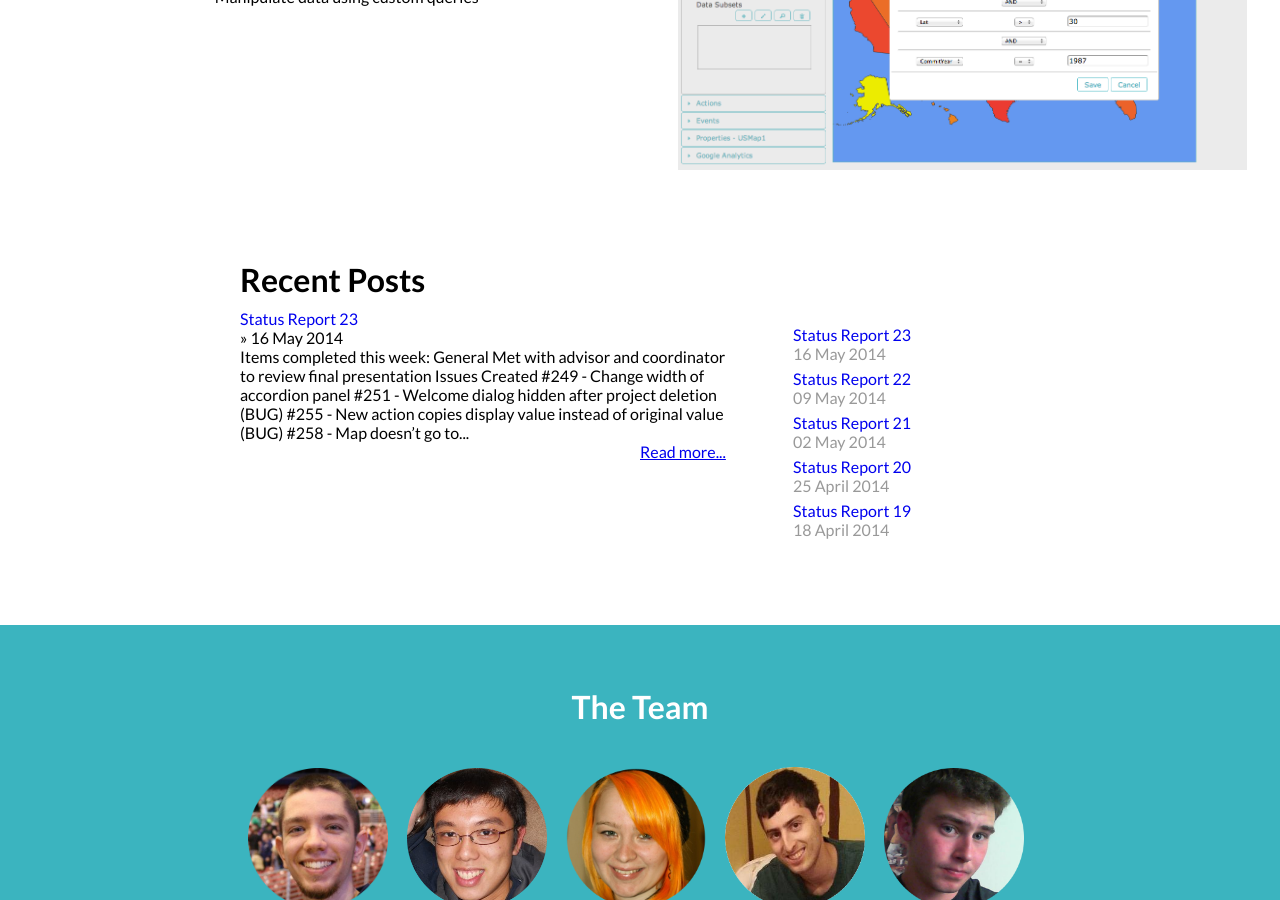
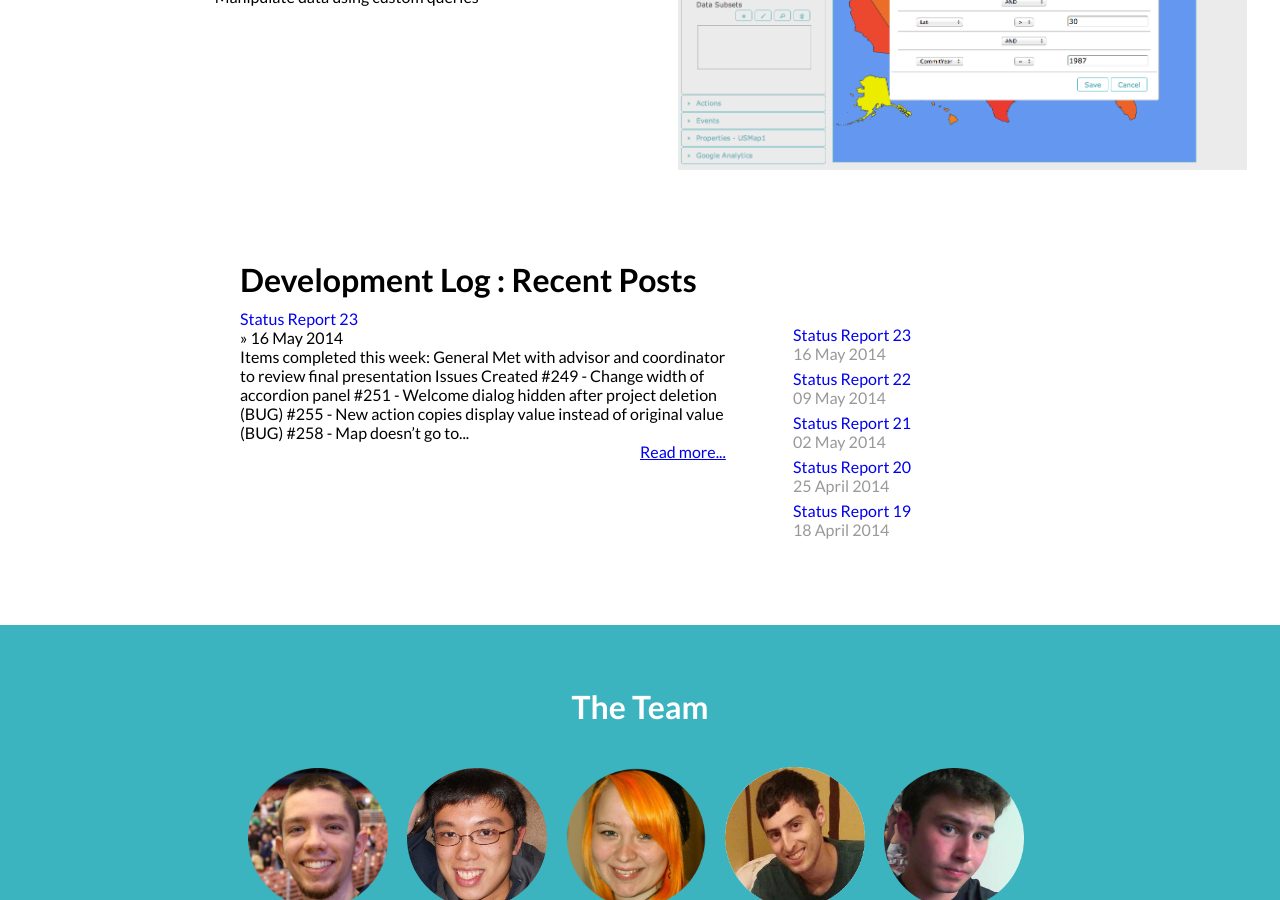
Before and after one commit to KSHSK/WAVED, a Jekyll site: the page built from index.html, in a window 1280 px wide and 900 px high, scrolled down 2270 px. Built offline with Jekyll 4.4.1, drawn with Linux system fonts in a browser that asks for light colours.

Commit message:
Update header

```diff
--- a/index.html
+++ b/index.html
@@ -54,7 +54,7 @@ title: WAVED - Web App for Visualizing Environmental Data
 	</div>
 
 	<div id="recent-posts">
-		<h1 id="recent-posts-header">Recent Posts</h1>
+		<h1 id="recent-posts-header">Development Log : Recent Posts</h1>
 		<div id="recent-post-blurb">
 			{% assign post = site.posts.first %}
 			<a class="undecorated" href="{{ post.url | remove_first:'/' }}">{{ post.title }}</a><br/>
```
